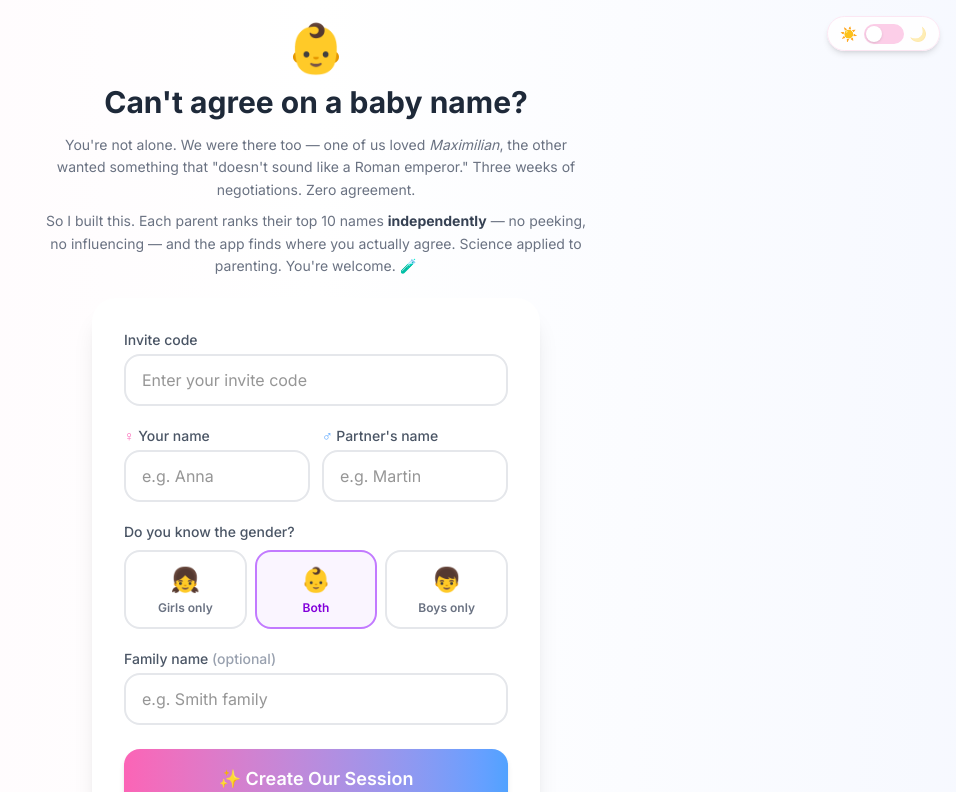
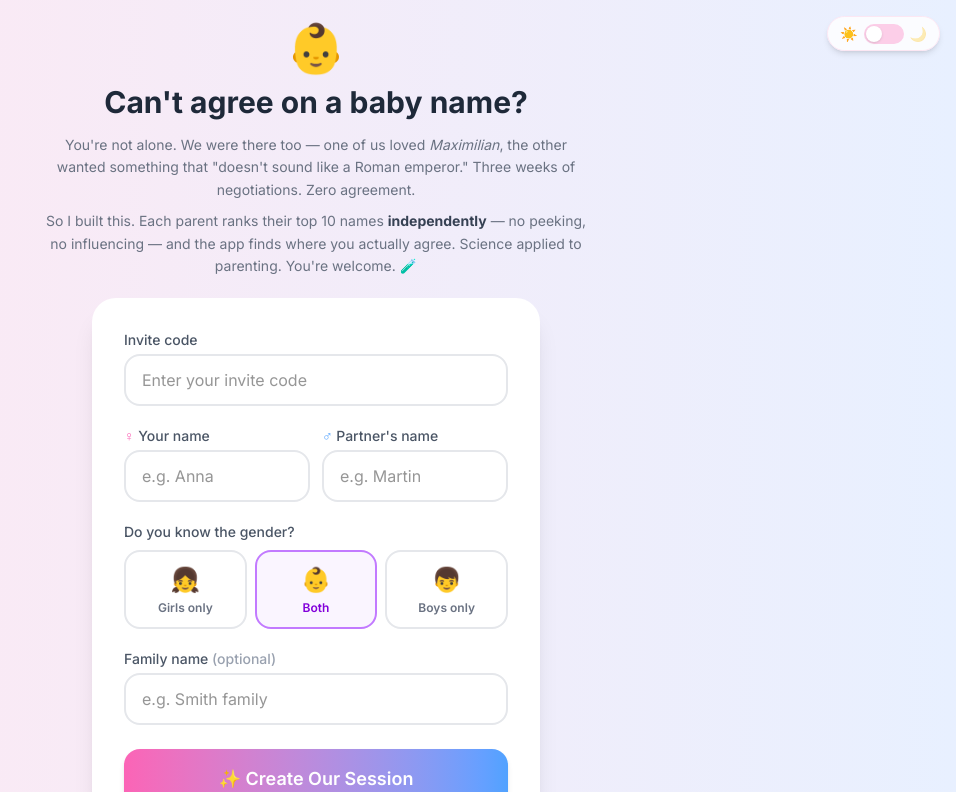
Before and after one commit to FiJislav/baby-name-matcher, a Next.js app: page /new in a window 1280 px wide. Shown: the top 792 px of the page, without its empty margins (324-1280 px from the left). Built offline with nearby package versions, Linux system fonts and the light colour scheme; no server answers.

Commit message:
Stronger rose/blue split gradient on /new page - use 200% size

```diff
--- a/app/globals.css
+++ b/app/globals.css
@@ -25,9 +25,9 @@ body.gender-boys {
 /* New session page: sliding gradient based on gender mode selection */
 body.gender-mode-page {
   background: linear-gradient(90deg,
-    #ffe4ef 0%, #fff4f9 20%, #ffffff 50%, #f0f4ff 80%, #dbeafe 100%
+    #ffb3cc 0%, #ffe8f2 25%, #e8f0ff 75%, #93c5fd 100%
   );
-  background-size: 300% 100%;
+  background-size: 200% 100%;
   background-position: 50% 0%;
   transition: background-position 0.8s ease;
 }
@@ -60,9 +60,9 @@ body.gender-mode-page.mode-boys {
 
 .dark body.gender-mode-page {
   background: linear-gradient(90deg,
-    #1a0812 0%, #150d18 20%, #0d0d14 50%, #0d1020 80%, #080d1a 100%
+    #4a0a20 0%, #200d18 25%, #0d1028 75%, #0a1a50 100%
   );
-  background-size: 300% 100%;
+  background-size: 200% 100%;
   background-position: 50% 0%;
   transition: background-position 0.8s ease;
 }
```
